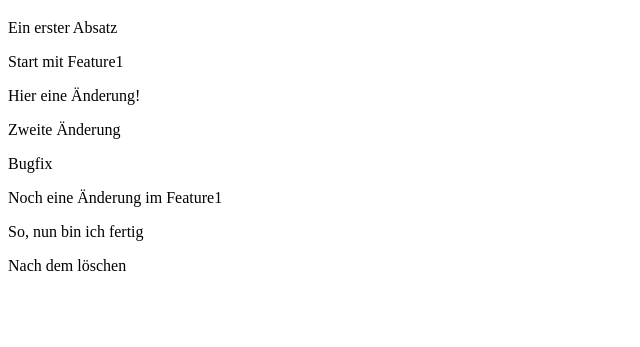
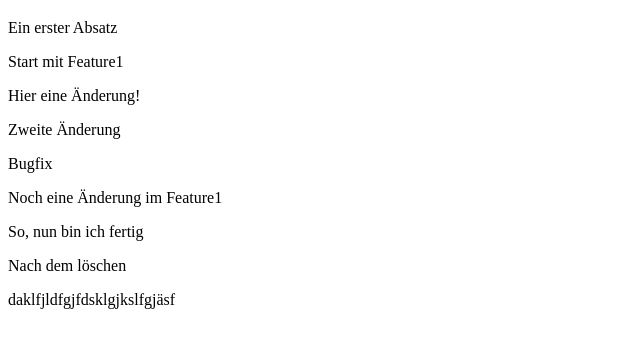
Before and after one commit to jschoenb/apm26g1, a plain HTML site: page index.html in a window 1280 px wide. Shown: the part 61-408 px from the top of the page, without its empty margins (0-640 px from the left). Drawn offline with Linux system fonts and the light colour scheme.

```diff
--- a/index.html
+++ b/index.html
@@ -14,5 +14,6 @@
     <p>Noch eine Änderung im Feature1</p>
     <p>So, nun bin ich fertig</p>
 <p>Nach dem löschen</p>
+daklfjldfgjfdsklgjkslfgjäsf
 </body>
 </html>
```
